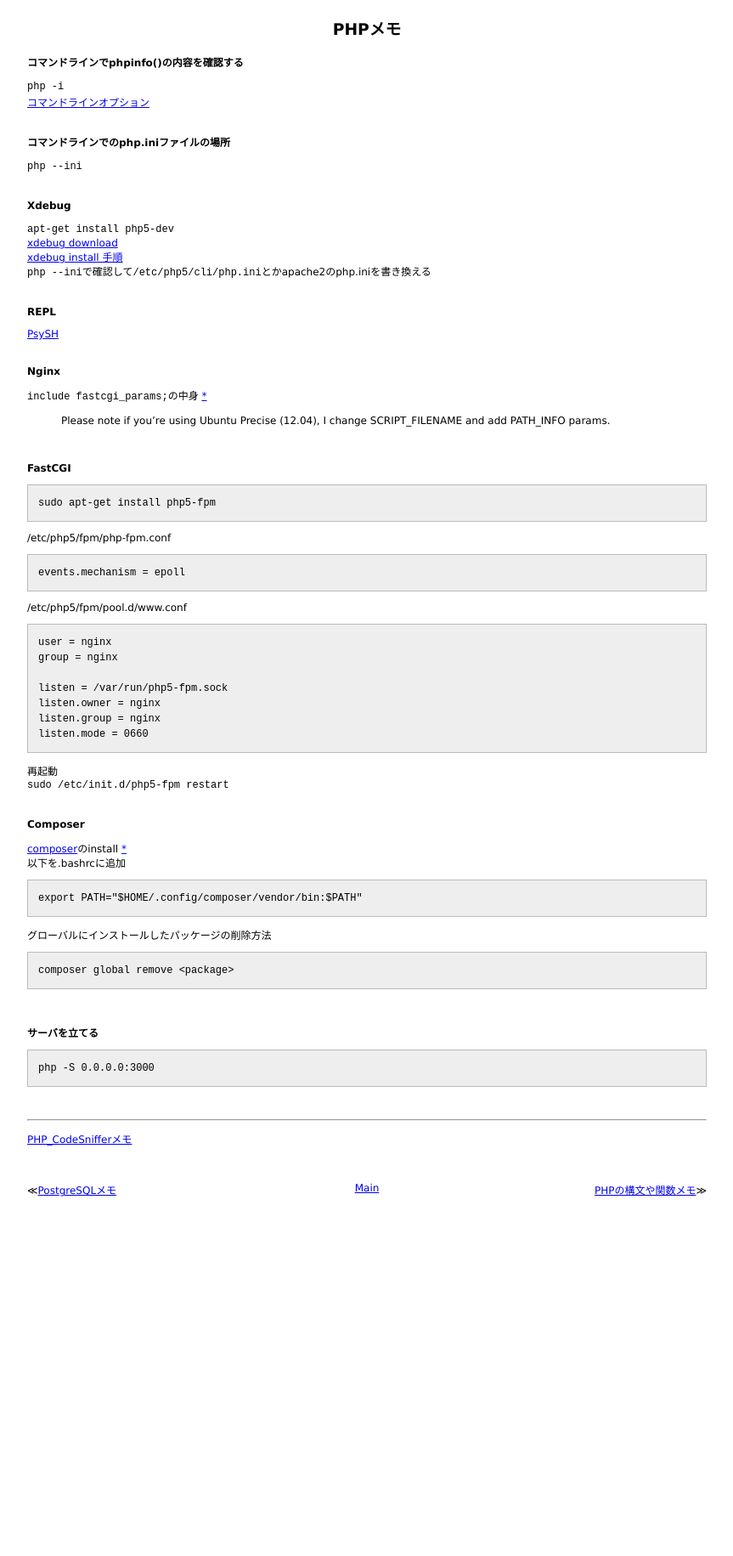
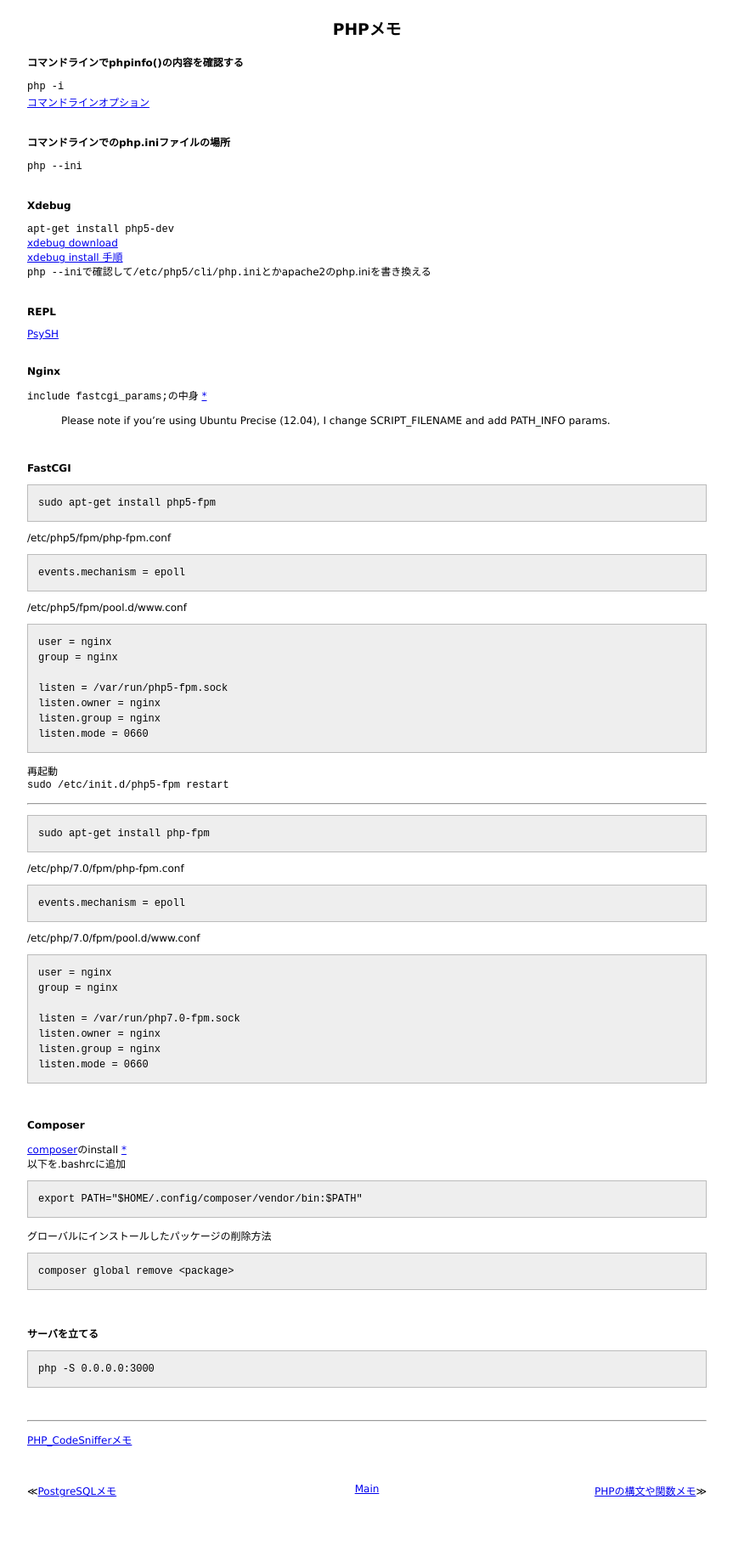
Before and after one commit to 38elements/38elements.github.com, a Jekyll site: the page built from _posts/2016-05-30-php.md, in a window 1280 px wide. Shown: the whole page at 85% size, without its empty margins (208-1071 px from the left). Built offline with Jekyll 4.4.1, drawn with Linux system fonts in a browser that asks for light colours; before the commit the page ends 1477 px from its top, so only the background shows below that.

Commit message:
Update 2016-05-30-php.md

````diff
--- a/_posts/2016-05-30-php.md
+++ b/_posts/2016-05-30-php.md
@@ -28,6 +28,7 @@ title: PHPメモ
 <br>
 
 #### FastCGI
+
 ```
 sudo apt-get install php5-fpm
 ```
@@ -52,6 +53,31 @@ listen.mode = 0660
 
 再起動
 `sudo /etc/init.d/php5-fpm restart`
+
+<hr>
+
+```
+sudo apt-get install php-fpm
+```
+
+/etc/php/7.0/fpm/php-fpm.conf
+
+```
+events.mechanism = epoll
+```
+
+/etc/php/7.0/fpm/pool.d/www.conf
+
+```
+user = nginx
+group = nginx
+
+listen = /var/run/php7.0-fpm.sock
+listen.owner = nginx
+listen.group = nginx
+listen.mode = 0660
+```
+
 <br>
 
 #### Composer
````
